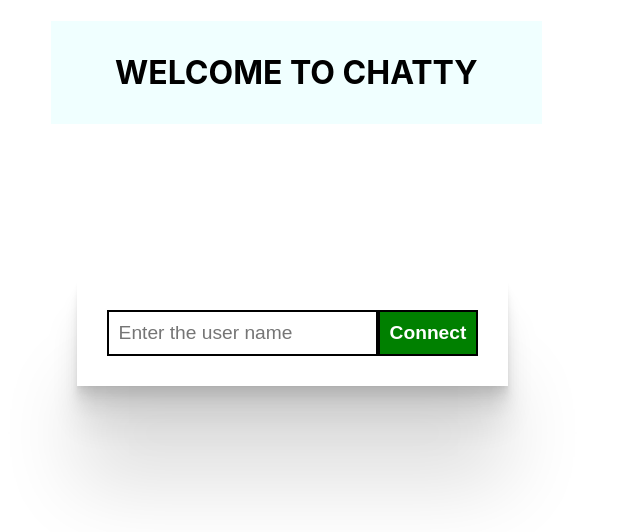
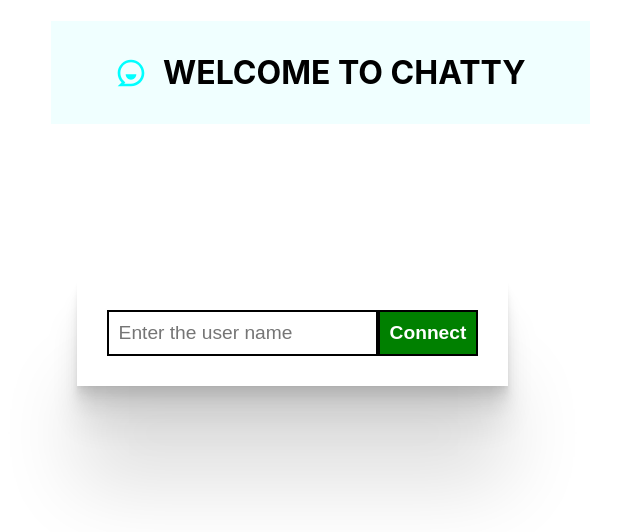
Before and after one commit to Sevindu68/chat-App, a React (Create React App) app in the folder frontend/chat-app-frontend/: page / in a window 1280 px wide. Shown: the top 532 px of the page, without its empty margins (333-973 px from the left). Built offline with nearby package versions, Linux system fonts and the light colour scheme.

Commit message:
change code

```diff
--- a/frontend/chat-app-frontend/src/component/ChatRoom.js
+++ b/frontend/chat-app-frontend/src/component/ChatRoom.js
@@ -1,6 +1,10 @@
 import React, { useState } from "react";
 import { over } from "stompjs";
 import SockJS from "sockjs-client";
+import { FaUserCircle } from "react-icons/fa";
+import { RiChatSmile3Line } from "react-icons/ri";
+
+
 
 let stompClient = null;
 const ChatRoom = () => {
@@ -142,7 +146,7 @@ const ChatRoom = () => {
                   className={`member ${tab === name && "active"}`}
                   key={index}
                 >
-                  {name}
+                 <FaUserCircle /> {name}
                 </li>
               ))}
             </ul>
@@ -215,7 +219,7 @@ const ChatRoom = () => {
           )}
         </div>
       ) : ( <div>
-        <h1 className="topic">WELCOME TO CHATTY</h1>
+        <h1 className="topic"><RiChatSmile3Line className="icon" />WELCOME TO CHATTY</h1>
         <div className="register">
 
           <input
```
